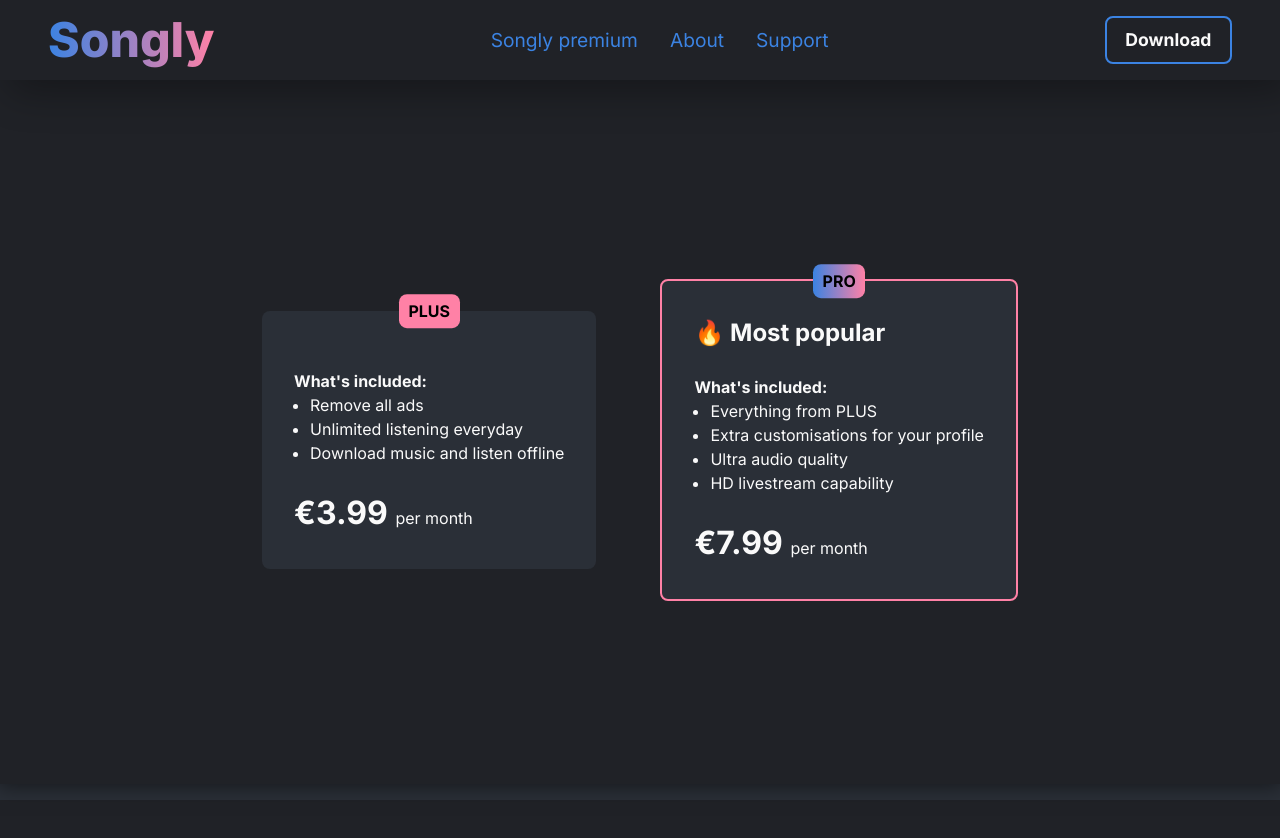
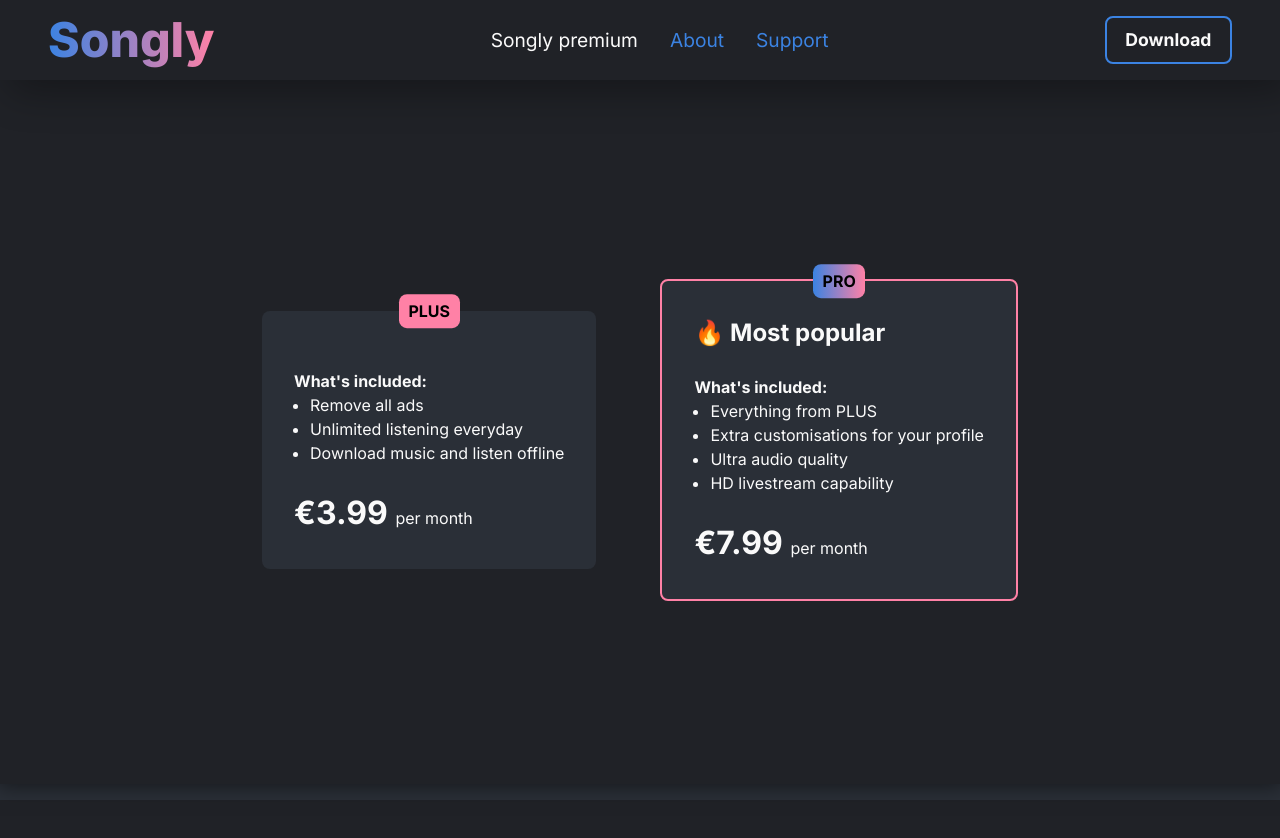
Before and after one commit to sammce/songly, a Next.js app: page /premium in a window 1280 px wide. Shown: the top 838 px of the page. Built offline with nearby package versions, Linux system fonts and the light colour scheme.

Commit message:
feat: change nav color depending on path

```diff
--- a/src/components/Header/Header.module.css
+++ b/src/components/Header/Header.module.css
@@ -37,3 +37,7 @@
   align-items: center;
   gap: 1rem;
 }
+
+.active {
+  color: var(--text-primary);
+}
--- a/src/components/Header/Header.tsx
+++ b/src/components/Header/Header.tsx
@@ -3,11 +3,13 @@ import Button from '../Button';
 import classes from './Header.module.css';
 import Link, { LinkProps } from 'next/link';
 import { cn } from '@/util';
+import { useRouter } from 'next/router';
 
 import { RxHamburgerMenu, RxCross2 } from 'react-icons/rx';
 import WidescreenOnly from '../WidescreenOnly';
 import { useWidescreen } from '@/hooks';
 import Drawer from '../Drawer';
+import { cnIf } from '@/util/cn';
 
 const Header = () => {
   const [drawerOpen, setDrawerOpen] = useState(false);
@@ -21,10 +23,19 @@ const Header = () => {
 
   const Linkable: React.FC<React.PropsWithChildren<LinkProps>> = ({
     children,
+    href,
     ...props
   }) => {
+    const router = useRouter();
+    const className = cnIf({ [classes.active]: router.pathname === href });
+
     return (
-      <Link onClick={drawerFunctions.close} {...props}>
+      <Link
+        onClick={drawerFunctions.close}
+        href={href}
+        className={className}
+        {...props}
+      >
         {children}
       </Link>
     );
```
